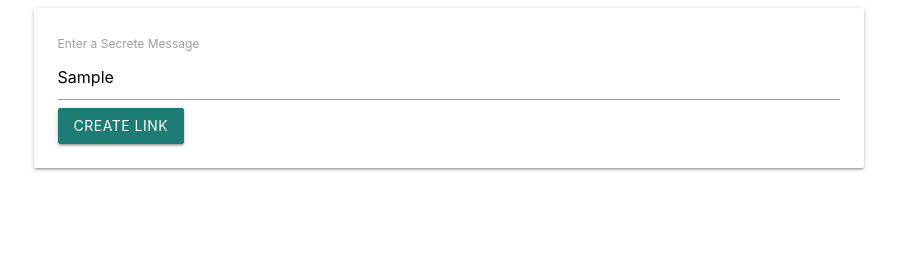
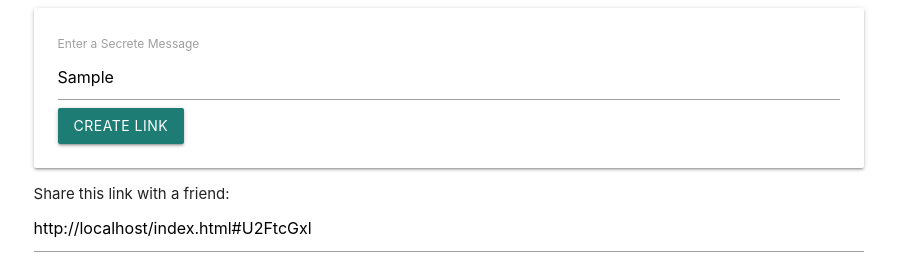
Before and after one commit to FarniaEmami/secrete-message-sharing, a plain HTML site: page index.html in a window 1280 px wide. Both pictures are taken after typing "Sample" into the empty fields and a click on the button "CREATE LINK". Shown: the whole page, without its empty margins (191-1088 px from the left). Drawn offline with nearby package versions, Linux system fonts and the light colour scheme.

Commit message:
encrypt the message and generate the URL
Signed-off-by: Farnia Emani <farnia.emami@babelforce.com>

```diff
--- a/index.html
+++ b/index.html
@@ -9,9 +9,14 @@
                 <div class="card-panel">
                     <form>
                         <label>Enter a Secrete Message</label>
-                        <input />
+                        <input id="message-input"/>
                         <button class="btn">Create Link</button>
                     </form>
+                </div>
+
+                <div>
+                    Share this link with a friend:
+                    <input id="link-input"/>
                 </div>
             </div>
         </div>
--- a/index.js
+++ b/index.js
@@ -1,7 +1,8 @@
 document.querySelector('form').addEventListener('submit', event => {
     event.preventDefault()
 
-    const input = document.querySelector('input')
+    const input = document.querySelector('#message-input')
+    const encrypted = btoa(input.value)
 
-    console.log(input.value)
+    document.querySelector('#link-input').value = `${window.location}#${encrypted}`
 })
```
